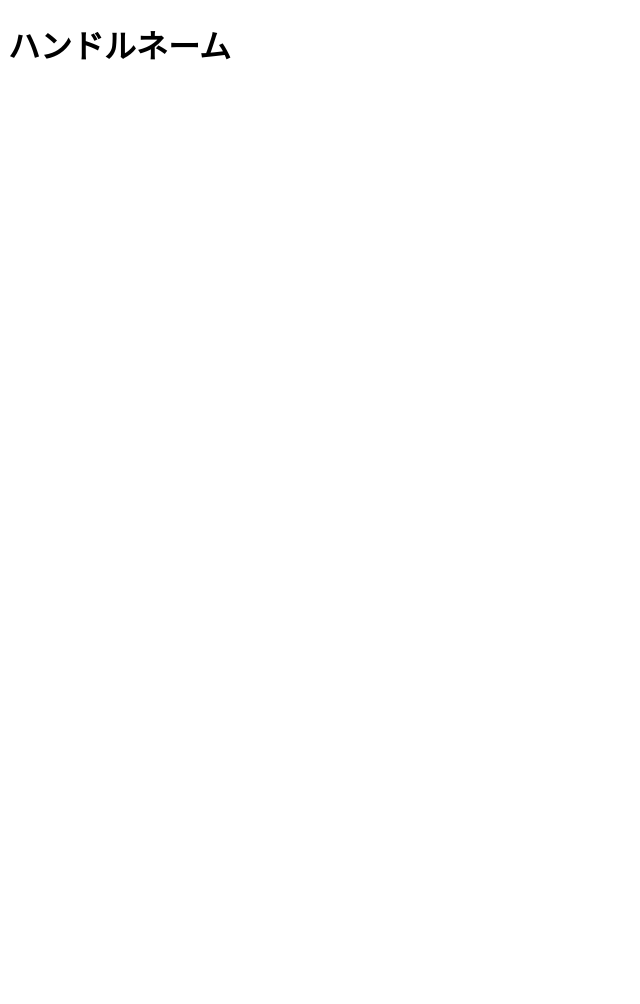
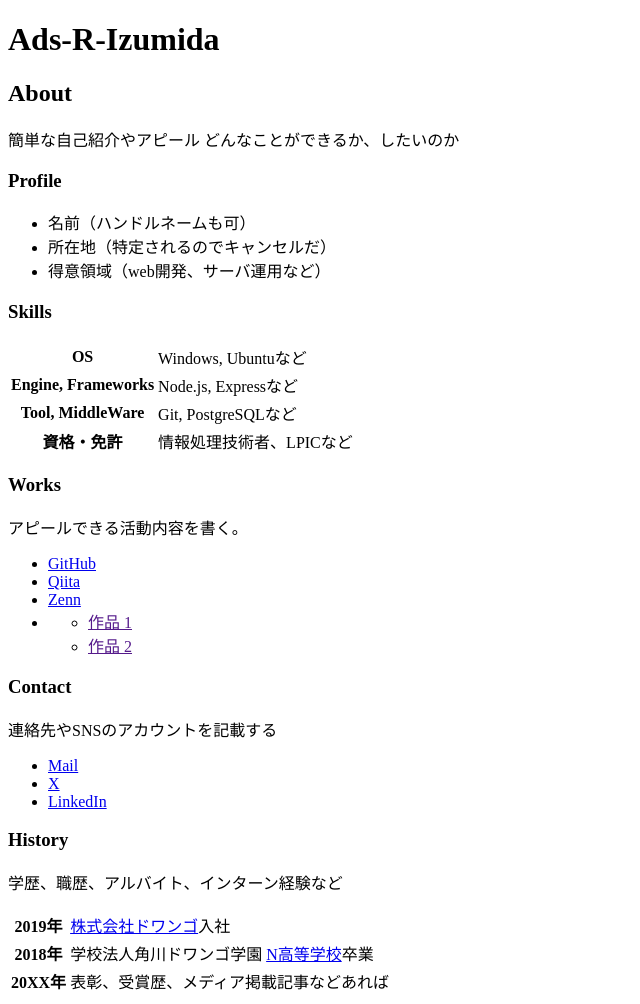
Before and after one commit to Ads-R-Izumida/Ads-R-Izumida.github.io, a plain HTML site: page index.html in a window 1280 px wide. Shown: the whole page, without its empty margins (0-640 px from the left). Before the commit the page ends 800 px from the top, so only its background shows below. Drawn offline with Linux system fonts and the light colour scheme.

Commit message:
ポートフォリオの情報追加

```diff
--- a/index.html
+++ b/index.html
@@ -3,9 +3,80 @@
   <head>
     <meta charset="utf-8">
     <meta name="viewport" content="width=device-width, initial-scale=1">
-    <title>ハンドルネームのポートフォリオ</title>
+    <title>Ads-R-Izumidaのポートフォリオ</title>
   </head>
   <body>
-    <h1>ハンドルネーム</h1>
+    <h1>Ads-R-Izumida</h1>
+    <h2>About</h2>
+    <p>
+      簡単な自己紹介やアピール
+      どんなことができるか、したいのか
+    </p>
+
+    <h3>Profile</h3>
+    <ul>
+      <li>名前（ハンドルネームも可）</li>
+      <li>所在地（特定されるのでキャンセルだ）</li>
+      <li>得意領域（web開発、サーバ運用など）</li>
+    </ul>
+
+    <h3>Skills</h3>
+    <table>
+      <tr>
+        <th>OS</th>
+        <td>Windows, Ubuntuなど</td>
+      </tr>
+      <tr>
+        <th>Engine, Frameworks</th>
+        <td>Node.js, Expressなど</td>
+      </tr>
+      <tr>
+        <th>Tool, MiddleWare</th>
+        <td>Git, PostgreSQLなど</td>
+      </tr>
+      <tr>
+        <th>資格・免許</th>
+        <td>情報処理技術者、LPICなど</td>
+      </tr>
+    </table>
+
+    <h3>Works</h3>
+    <p>アピールできる活動内容を書く。</p>
+    <ul>
+      <li><a href="#">GitHub</a></li>
+      <li><a href="#">Qiita</a></li>
+      <li><a href="#">Zenn</a></li>
+      <li>
+        <ul>
+          <li><a href="">作品 1</a></li>
+          <li><a href="">作品 2</a></li>
+        </ul>
+      </li>
+    </ul>
+
+    <h3>Contact</h3>
+    <p>連絡先やSNSのアカウントを記載する</p>
+    <ul>
+      <li><a href="#">Mail</a></li>
+      <li><a href="#">X</a></li>
+      <li><a href="#">LinkedIn</a></li>
+    </ul>
+
+    <h3>History</h3>
+    <p>学歴、職歴、アルバイト、インターン経験など</p>
+    <table>
+      <tr>
+        <th>2019年</th>
+        <td><a href="#">株式会社ドワンゴ</a>入社</td>
+      </tr>
+      <tr>
+        <th>2018年</th>
+        <td>学校法人角川ドワンゴ学園 <a href="#">N高等学校</a>卒業</td>
+      </tr>
+      <tr>
+        <th>20XX年</th>
+        <td>表彰、受賞歴、メディア掲載記事などあれば</td>
+      </tr>
+    </table>
   </body>
 </html>
```
